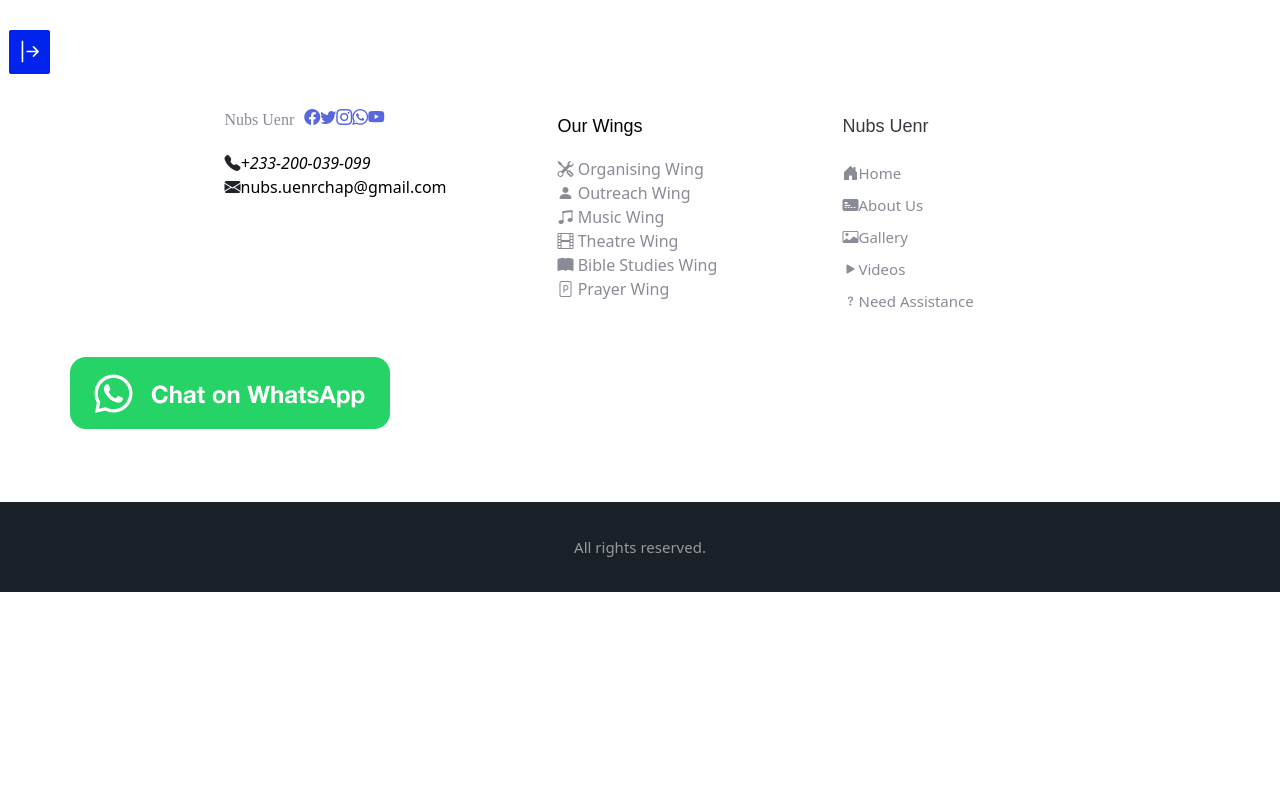
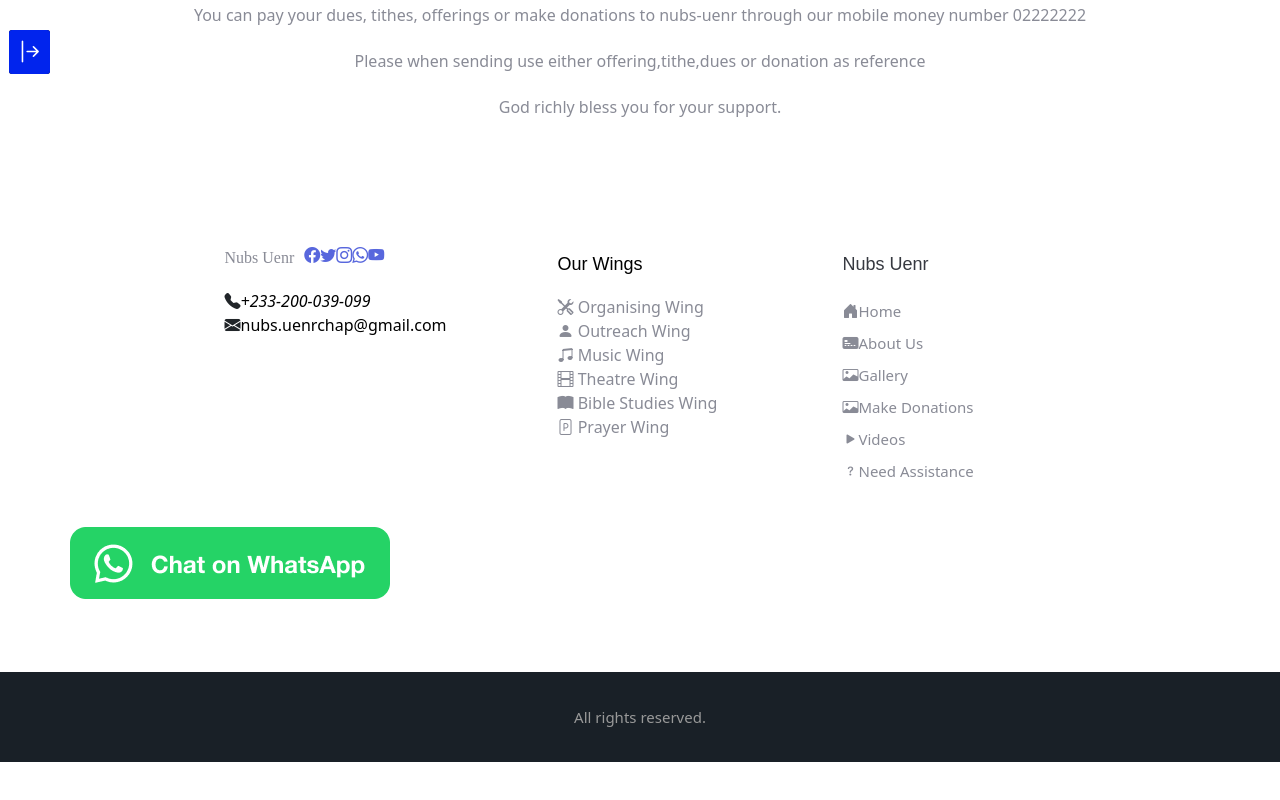
Before and after one commit to amgenious/nubsweb, a React (Create React App) app: page /donations in a window 1280 px wide. Built offline with nearby package versions, Linux system fonts and the light colour scheme.

Commit message:
added donations page

```diff
--- a/src/App.js
+++ b/src/App.js
@@ -6,6 +6,7 @@ import GalleryIndex from "./Components/GalleryPage/GalleryIndex";
 import {BrowserRouter as Router, Route, Switch} from 'react-router-dom'
 import WingsIndex from "./Components/WingsPage/WingsIndex";
 import { Helmet } from "react-helmet";
+import DonationsIndex from "./Components/DonationsPage/DonationsIndex";
 
 
 function App() {
@@ -35,6 +36,9 @@ function App() {
       <Route path="/wing">
         <WingsIndex />
       </Route>
+      <Route path="/donations">
+        <DonationsIndex />
+      </Route>
       </Switch>
     </div>
      <Footer />
--- /dev/null
+++ b/src/Components/DonationsPage/DonationsIndex.js
@@ -0,0 +1,21 @@
+import React from 'react'
+
+const DonationsIndex = () => {
+  return (
+    <>
+    <div className='contianer'>
+        <div className='row'>
+            <div className='col-md-12 text-center'>
+                <p>You can pay your dues, tithes, offerings or make donations to nubs-uenr through our mobile money number
+                    <b> 02222222</b>
+                </p>
+                <p>Please when sending use either offering,tithe,dues or donation as reference </p>
+                <p>God richly bless you for your support. </p>
+            </div>
+        </div>
+    </div>
+    </>
+  )
+}
+
+export default DonationsIndex
--- a/src/Components/Footer.js
+++ b/src/Components/Footer.js
@@ -74,6 +74,9 @@ function Footer() {
                   <i class="bi bi-card-image"></i><Link to='/gallery' style={{textDecoration:'none'}}>Gallery</Link>
                 </li>
                 <li>
+                  <i class="bi bi-card-image"></i><Link to='/donations' style={{textDecoration:'none'}}>Make Donations</Link>
+                </li>
+                <li>
                   <i class="bi bi-play-fill"></i><a href="https://amgenious.github.io/videos" target="_blank" rel="noreferrer" style={{textDecoration:'none'}}>Videos</a>
                 </li>
                 <li>
--- a/src/Components/Nav.js
+++ b/src/Components/Nav.js
@@ -3,49 +3,6 @@ import { Link } from 'react-router-dom';
 function Nav() {
     return (
      <header id='top'>
-        {/* <nav class="navbar navbar-expand-lg navbar navbar-dark bg-dark">
-        <div class="container-fluid">
-            <p class="navbar-brand" href="#" id="head">Nubs Uenr</p>
-          <button class="navbar-toggler" type="button" data-bs-toggle="collapse" data-bs-target="#navbarTogglerDemo01" aria-controls="navbarTogglerDemo01" aria-expanded="false" aria-label="Toggle navigation">
-            <span class="navbar-toggler-icon"></span>
-          </button>
-
-          <div class="collapse navbar-collapse" id="navbarTogglerDemo01">
-            <ul class="navbar-nav me-auto mb-2 mb-lg-0">
-              <li class="nav-item">
-                <Link to='/' style={{textDecoration:'none', color:'gray'}} class="nav-link">Home</Link>
-              </li>
-              <li class="nav-item">
-                <Link to ='/about' style={{textDecoration:'none', color:'gray'}} class="nav-link">About</Link>
-              </li>
-              <li class="nav-item">
-              <Link to='/gallery' style={{textDecoration:'none', color:'gray'}} class="nav-link" >Gallery</Link>
-              </li>
-              <li class="nav-item">
-                <Link to='/wing' style={{textDecoration:'none', color:'gray'}} class="nav-link">Wings</Link>
-              </li>
-              <li class="nav-item">
-              <Link to='/video' style={{textDecoration:'none', color:'gray'}} class="nav-link">Videos</Link>
-              </li>
-            </ul>
-          </div>
-        </div>
-      </nav>   */}
-      {/* <nav>
-        <input type="checkbox"  id="res-menu" />
-        <label for="res-menu">
-            <i class="fa fa-bars" id="sign-one">OPEN</i>
-            <i class="fa fa-times" id="sign-two">CLOSE</i>
-        </label>
-        <h1>Heritage</h1>
-        <ul>
-            <li><Link to='/' style={{textDecoration:'none', color:'gray'}} class="nav-link">Home</Link></li>
-            <li><Link to='/about' style={{textDecoration:'none', color:'gray'}} class="nav-link">About</Link></li>
-            <li><Link to='/gallery' style={{textDecoration:'none', color:'gray'}} class="nav-link">Gallery</Link></li>
-            <li><Link to='/wings' style={{textDecoration:'none', color:'gray'}} class="nav-link">Wings</Link></li>
-            <li><Link to='/video' style={{textDecoration:'none', color:'gray'}} class="nav-link">Vidoes</Link></li>
-        </ul>
-    </nav> */}
     <nav>
     <input type="checkbox" name="" id="check" />
 
@@ -60,6 +17,7 @@ function Nav() {
         <li><Link to='/about' style={{textDecoration:'none', color:'white'}} class="nav-link">ABOUT</Link></li>
         <li><Link to='/gallery' style={{textDecoration:'none', color:'white'}} class="nav-link">GALLERY</Link></li>
         <li><Link to='/wing' style={{textDecoration:'none', color:'white'}} class="nav-link">WINGS</Link></li>
+        <li><Link to='/donations' style={{textDecoration:'none', color:'white'}} class="nav-link">MAKE DONATIONS</Link></li>
         <li><a href="https://amgenious.github.io/videos" target="_blank" rel="noreferrer" style={{textDecoration:'none', color:'white'}} class="nav-link">VIDEOS</a></li>
         <li><a href='https://amgenious.github.io/prayer-counselling/'target="_blank" rel="noreferrer" style={{textDecoration:'none', color:'white'}} class="nav-link">NEED ASSISTANCE</a></li>
     </ol>
```
